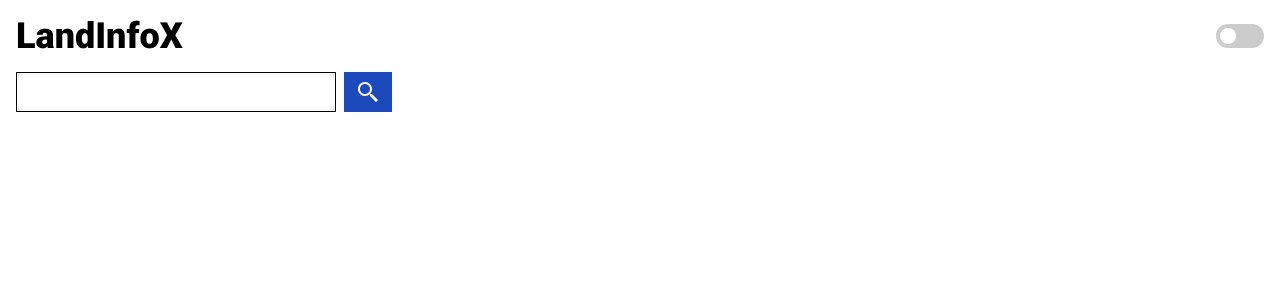
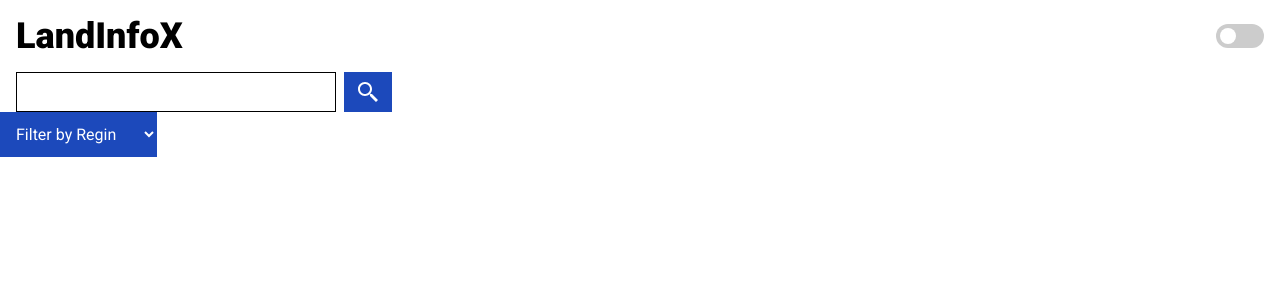
Before and after one commit to surajsht/landinfox, a Next.js app: page / in a window 1280 px wide. Shown: the top 300 px of the page. Built offline with nearby package versions, Linux system fonts and the light colour scheme.

Commit message:
select component basic design done

```diff
--- /dev/null
+++ b/src/app/component/switch/Switch.jsx
@@ -0,0 +1,16 @@
+const Switch = () => {
+  return (
+    <select className="cursor-pointer bg-[#1C49BB] p-3 pr-6 text-white">
+      <option value="all" selected>
+        Filter by Regin
+      </option>
+      <option value="africa"> Africa </option>
+      <option value="asia"> Asia </option>
+      <option value="europe"> Europe </option>
+      <option value="america"> America </option>
+      <option value="oceania"> Oceania </option>
+    </select>
+  );
+};
+
+export default Switch;
--- a/src/app/page.jsx
+++ b/src/app/page.jsx
@@ -1,11 +1,13 @@
 import Navbar from "./component/navbar/Navbar";
 import Search from "./component/search/Search";
+import Switch from "./component/switch/Switch";
 
 export default function Home() {
   return (
     <>
       <Navbar />
       <Search />
+      <Switch />
     </>
   );
 }
```
